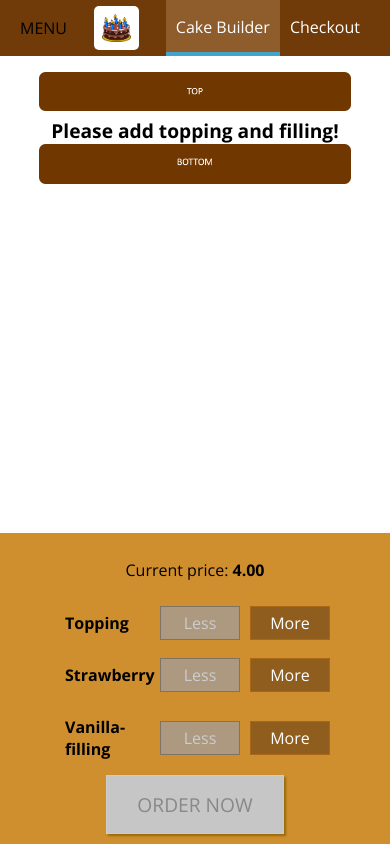
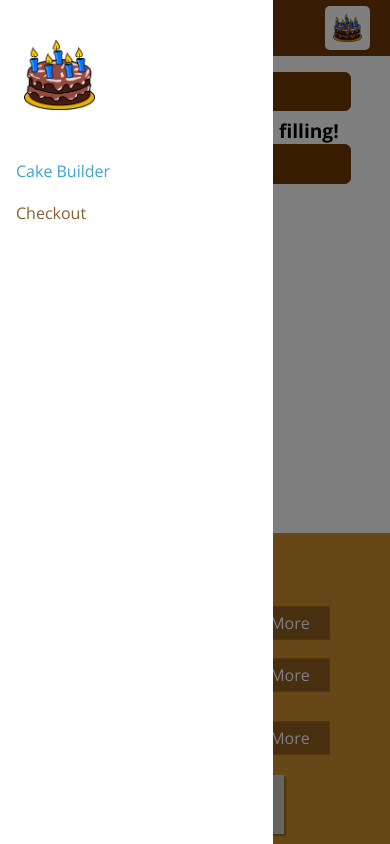
Before and after one commit to harryC72/cakeBuilder, a React (Create React App) app: page / in a window 390 px wide. Built offline with nearby package versions, Linux system fonts and the light colour scheme.

Commit message:
adding a sidedrawer responsive design

```diff
--- a/src/components/Layout.js
+++ b/src/components/Layout.js
@@ -1,17 +1,32 @@
-import React, { Fragment } from "react";
+import React, { Fragment, useState } from "react";
 import PropTypes from "prop-types";
 import classes from "./Layout.module.css";
 import Toolbar from "./Navigation/Toolbar";
+import SideDrawer from "./Navigation/SideDrawer";
 
-const layout = props => {
-  return (
-    <Fragment>
-      <Toolbar />
-      <main className={classes.Content}>{props.children}</main>
-    </Fragment>
-  );
+class Layout extends React.Component {
+
+  state = {
+    showSidedrawer : true
+  }
+
+sideDrawerClosedHandler = () => {
+  this.setState({showSidedrawer : false })
+  }
+
+  render(){
+    return (
+      <Fragment>
+        <Toolbar />
+        <SideDrawer open={this.state.showSidedrawer} closed={this.sideDrawerClosedHandler} />
+        <main className={classes.Content}>{this.props.children}</main>
+      </Fragment>
+    );
+
+  }
+
 };
 
-layout.propTypes = {};
+Layout.propTypes = {};
 
-export default layout;
+export default Layout;
--- a/src/components/Logo.js
+++ b/src/components/Logo.js
@@ -2,9 +2,12 @@
 import logo from "../assets/images/cakeLogo.png";
 import classes from "./Logo.module.css";
 
-const Logo = () => {
+const Logo = props => {
   return (
-    <div className={classes.Logo}>
+    <div
+      className={classes.Logo}
+      style={{ height: props.height, marginBottom: props.marginBottom}}
+    >
       <img src={logo} alt="logo" />
     </div>
   );
--- a/src/components/Logo.module.css
+++ b/src/components/Logo.module.css
@@ -1,7 +1,7 @@
 .Logo {
   background: white;
   padding: 8px;
-  height: 80%;
+  height: 100%;
   box-sizing: border-box;
   border-radius: 5px;
 }
--- a/src/components/Navigation/NavigationItem.module.css
+++ b/src/components/Navigation/NavigationItem.module.css
@@ -1,6 +1,27 @@
+.NavigationItem {
+    margin: 10px 0;
+    box-sizing: border-box;
+    display: block;
+    width: 100%;
+}
+
+.NavigationItem a {
+    color: #8F5C2C;
+    text-decoration: none;
+    width: 100%;
+    box-sizing: border-box;
+    display: block;
+}
+
+.NavigationItem a:hover,
+ .NavigationItem a:active,
+ .NavigationItem a.active{
+     color: #40A4CB;
+ }
+
+ @media (min-width: 500px){
     .NavigationItem {
         margin: 0;
-    box-sizing: border-box;
         display: flex;
         height: 100%;
         width: auto;
@@ -9,12 +30,9 @@
 
     .NavigationItem a {
         color: white;
-    text-decoration: none;
         height: 100%;
         padding: 16px 10px;
         border-bottom: 4px solid transparent;
-    box-sizing: border-box;
-    display: block;
     }
 
     .NavigationItem a:hover,
@@ -24,3 +42,5 @@
          border-bottom: 4px solid #40A4CB;
          color: white;
      }
+
+ }
--- a/src/components/Navigation/NavigationItems.module.css
+++ b/src/components/Navigation/NavigationItems.module.css
@@ -2,7 +2,14 @@
   padding: 0;
   margin: 0;
   list-style: none;
+  flex-flow: column;
   display: flex;
   align-items: center;
   height: 100%;
 }
+
+@media (min-width: 500px) {
+  .NavigationItems {
+    flex-flow: row;
+  }
+}
--- /dev/null
+++ b/src/components/Navigation/SideDrawer.js
@@ -0,0 +1,24 @@
+import React, { Fragment } from "react";
+import Logo from "../Logo";
+import Backdrop from "../UI/Backdrop";
+import NavigationItems from "../Navigation/NavigationItems";
+import classes from "./SideDrawer.module.css";
+
+const SideDrawer = props => {
+
+
+
+  return (
+    <Fragment>
+      <Backdrop show={props.open} clicked={props.closed} />
+      <div className={classes.SideDrawer}>
+        <Logo height="11%" marginBottom="32px" />
+        <nav>
+          <NavigationItems />
+        </nav>
+      </div>
+    </Fragment>
+  );
+};
+
+export default SideDrawer;
--- /dev/null
+++ b/src/components/Navigation/SideDrawer.module.css
@@ -0,0 +1,27 @@
+.SideDrawer {
+    position: fixed;
+    width: 280px;
+    max-width: 70%;
+    height: 100%;
+    left: 0;
+    top: 0;
+    z-index: 200;
+    background: white;
+    padding: 32px 16px;
+    box-sizing: border-box;
+    transition: transform 0.3s ease-out;
+}
+
+@media (min-width: 500px) {
+    .SideDrawer {
+        display: none;
+    }
+}
+
+.Open {
+    transform: translateX(0);
+}
+
+.Close {
+ transform: translateX(-100%);
+}
--- a/src/components/Navigation/Toolbar.js
+++ b/src/components/Navigation/Toolbar.js
@@ -3,12 +3,12 @@
 import Logo from "../Logo";
 import NavigationItems from "./NavigationItems";
 
-const Toolbar = ({}) => {
+const Toolbar = () => {
   return (
     <header className={classes.Toolbar}>
       <div>MENU</div>
-      <Logo />
-      <nav>
+      <Logo height="80%" />
+      <nav className={classes.DeskTopOnly}>
         <NavigationItems />
       </nav>
     </header>
--- a/src/components/Navigation/Toolbar.module.css
+++ b/src/components/Navigation/Toolbar.module.css
@@ -4,7 +4,7 @@
   position: fix;
   top: 0;
   left: 0;
-  background: #703B09;
+  background: #703b09;
   display: flex;
   justify-content: space-between;
   align-items: center;
@@ -14,5 +14,11 @@
 }
 
 .Toolbar nav {
-    height: 100%;
+  height: 100%;
 }
+
+@media (max-width: 499px) {
+  .DeskTopOnly {
+    display: none;
+  }
+}
--- a/src/components/UI/Modal.module.css
+++ b/src/components/UI/Modal.module.css
@@ -11,6 +11,7 @@
   box-sizing: border-box;
   transition: all 0.3s ease-out;
   visibility: hidden;
+  transform: translateY(-100%);
 }
 
 .ModalShow {
```
Lines whose indentation alone changed are shown as unchanged.
